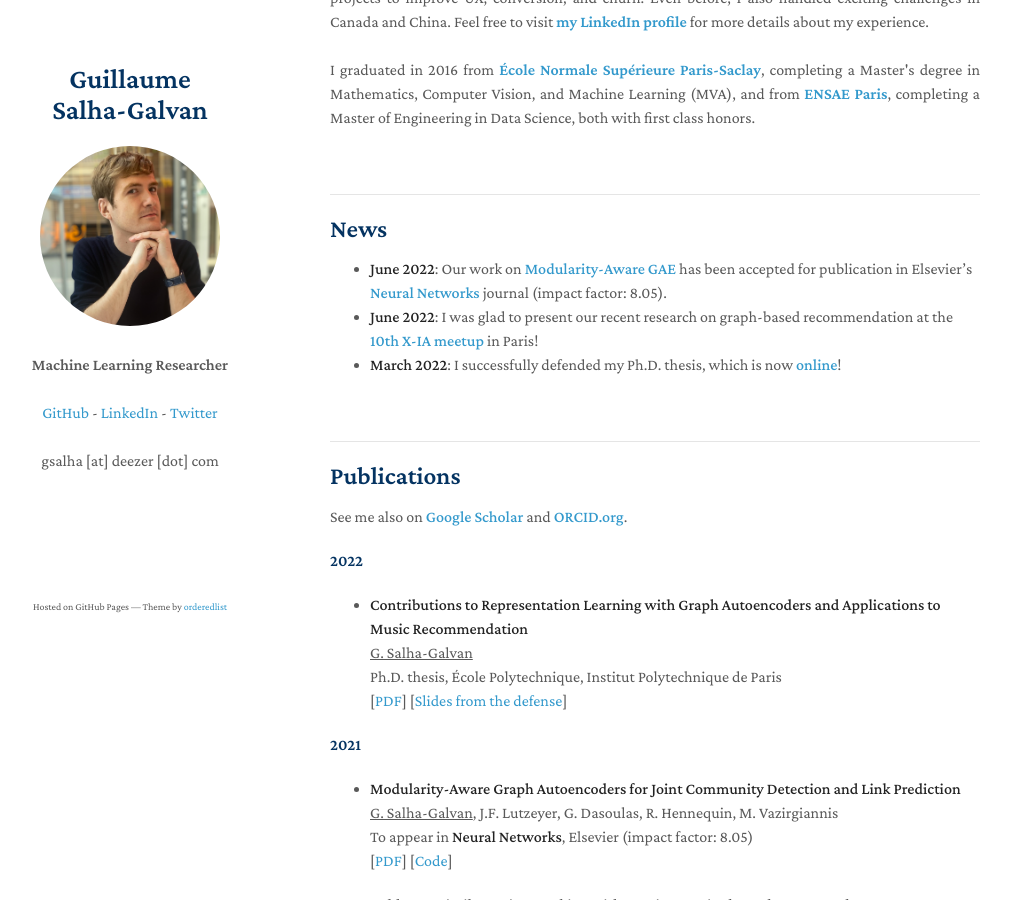
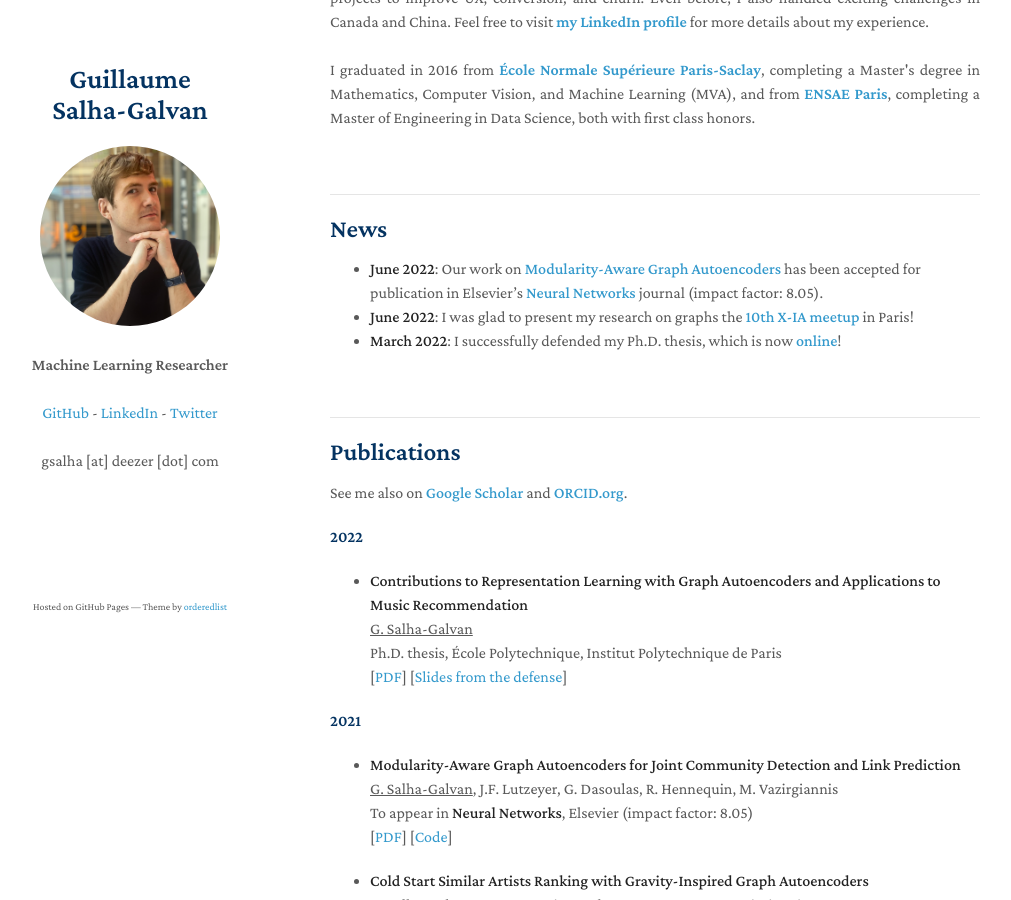
Before and after one commit to GuillaumeSalhaGalvan/GuillaumeSalhaGalvan.github.io, a Jekyll site: the page built from index.md, in a window 1280 px wide and 900 px high, scrolled down 339 px. Shown: the whole window, without its empty margins (140-1151 px from the left). Built offline with Jekyll 4.4.1, drawn with Linux system fonts in a browser that asks for light colours; our own code applies the rules of GitHub Pages for plain Markdown files; a script that is not in the unit is left out.

Commit message:
Update index.md

```diff
--- a/index.md
+++ b/index.md
@@ -15,8 +15,8 @@ I graduated in 2016 from <a href="http://math.ens-paris-saclay.fr/version-franca
 
 ## News
 
-- **June 2022**: Our work on **<a href="https://arxiv.org/pdf/2002.01910.pdf" target="_blank">Modularity-Aware GAE</a>** has been accepted for publication in Elsevier's **<a href="https://www.journals.elsevier.com/neural-networks" target="_blank">Neural Networks</a>** journal (impact factor: 8.05).
-- **June 2022**: I was glad to present our recent research on graph-based recommendation at the **<a href="https://twitter.com/researchdeezer/status/1534884094462640128" target="_blank">10th X-IA meetup</a>** in Paris!
+- **June 2022**: Our work on **<a href="https://arxiv.org/pdf/2002.01910.pdf" target="_blank">Modularity-Aware Graph Autoencoders</a>** has been accepted for publication in Elsevier's **<a href="https://www.journals.elsevier.com/neural-networks" target="_blank">Neural Networks</a>** journal (impact factor: 8.05).
+- **June 2022**: I was glad to present my research on graphs the **<a href="https://twitter.com/researchdeezer/status/1534884094462640128" target="_blank">10th X-IA meetup</a>** in Paris!
 - **March 2022**: I successfully defended my Ph.D. thesis, which is now **<a href="https://guillaumesalhagalvan.com/doc/phdthesis_gsalhagalvan.pdf" target="_blank">online</a>**!
 
 <br>
```
